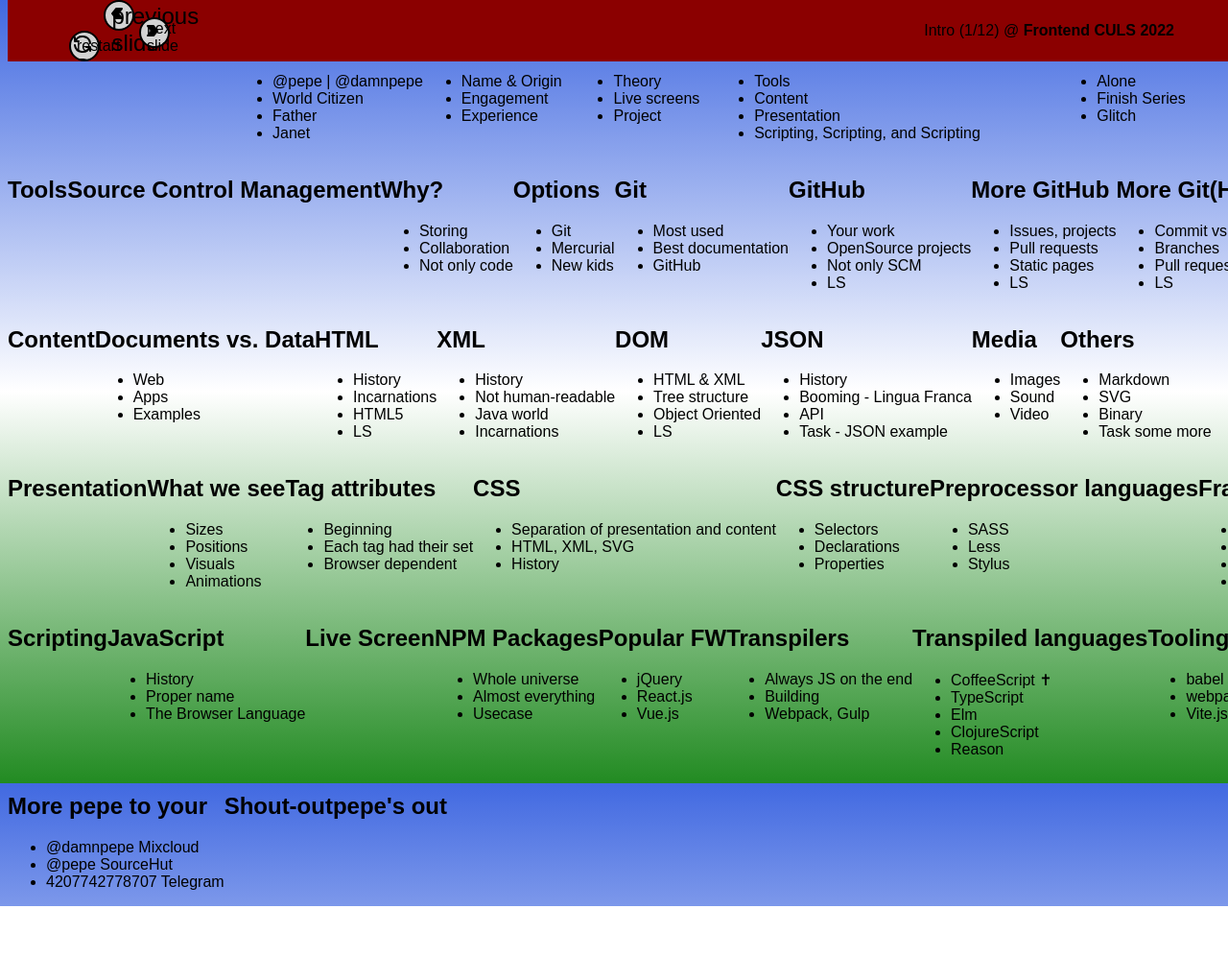
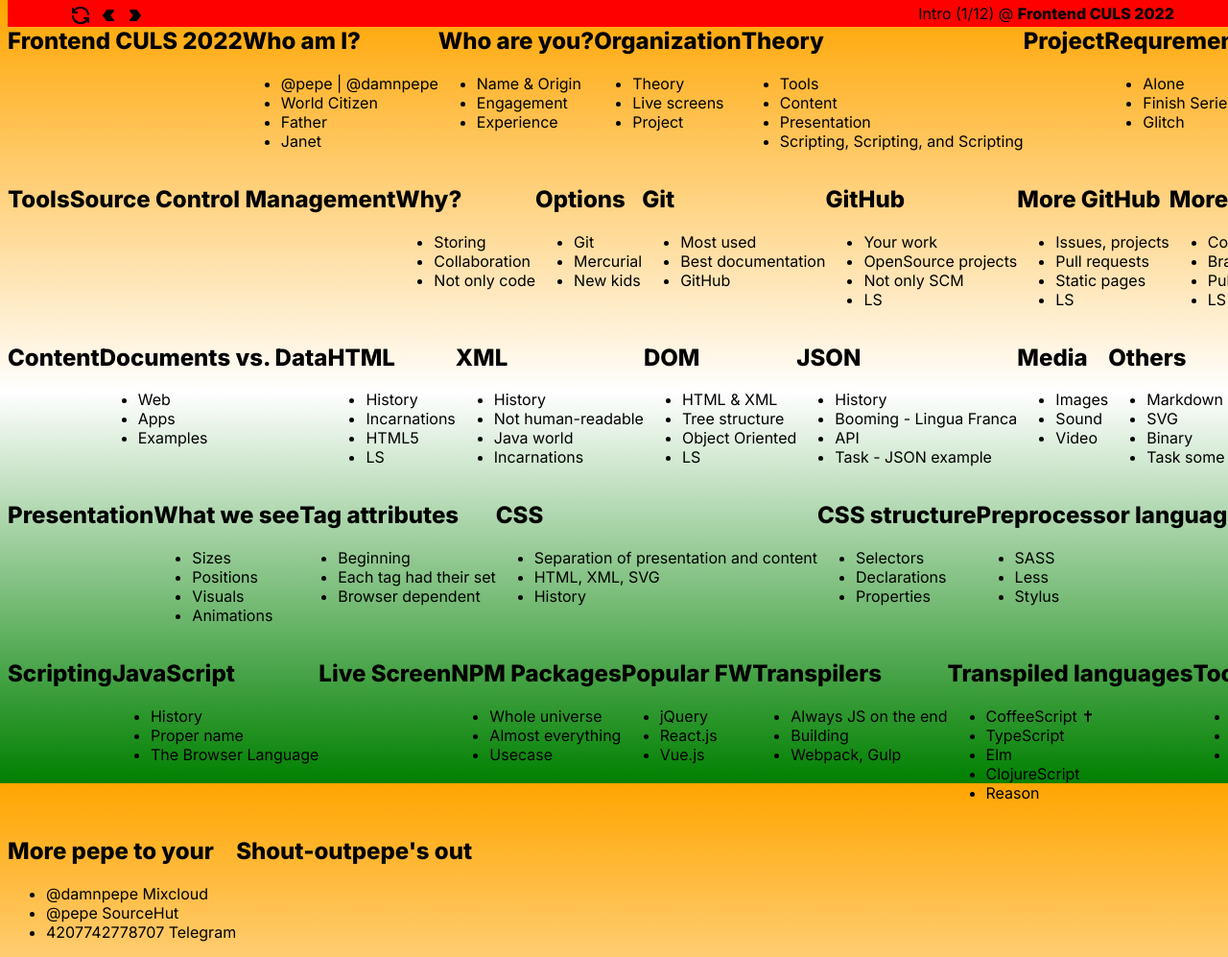
Before and after one commit to sarang00vk/application, a plain HTML site: page index.html in a window 1280 px wide. Shown: the top 997 px of the page at 96% size. Before the commit the page ends 944 px from the top, so only its background shows below. Drawn offline with Linux system fonts and the light colour scheme.

Commit message:
Update style.css

```diff
--- a/style.css
+++ b/style.css
@@ -1,31 +1,37 @@
 body {
-  background: linear-gradient(royalblue, white, forestgreen);
+  background: linear-gradient(orange, white, green);
   overflow: hidden;
   height: 100vh;
   width: 100vw;
-  font-family: Arial, sans-serif;
+  font-family: inter;
 }
+
+/* Element | https://shrouded-abiding-haze.glitch.me/ */
 
 #previousChapter {
   display: none;
 }
 
+/* Element | https://shrouded-abiding-haze.glitch.me/ */
+
 #nextChapter {
   display: none;
 }
 
+/* Element | https://shrouded-abiding-haze.glitch.me/ */
+
 #previousSlide {
-  font-size: 1.5rem;
+  /* font-size: 0; */
 }
 
+/* Inline #3 | https://shrouded-abiding-haze.glitch.me/ */
+
 .icon {
-  height: 32px;
-  width: 32px;
-  font-size: 1rem;
-  background-color: lightgray;
-  border: 2px solid black;
-  border-radius: 50%;
-  cursor: pointer;
+  height: 24px;
+  width: 24px;
+  font-size: 0;
+  background: none;
+  border: none;
 }
 
 .icon.previous {
@@ -39,6 +45,8 @@ body {
 .icon.restart {
   background-image: url("/restart.svg");
 }
+
+/* Inline #3 | https://shrouded-abiding-haze.glitch.me/ */
 
 .titles span {
   display: none;
@@ -55,14 +63,14 @@ body {
   width: 90vw;
   padding: 0 5vw;
   position: fixed;
-  background-color: darkred;
+  background-color: red;
   top: 0;
   z-index: 1;
 }
 
 .chapter {
   display: flex;
-  transition: transform 800ms ease-in-out;
+  transition: transform 500ms ease-in-out;
 }
 
 #chapter1 section {
@@ -73,5 +81,5 @@ body {
   flex-direction: column;
   padding-left: 5vw;
   align-items: center;
-  font-size: 2.5rem;
+  font-size: 3rem;
 }
```
